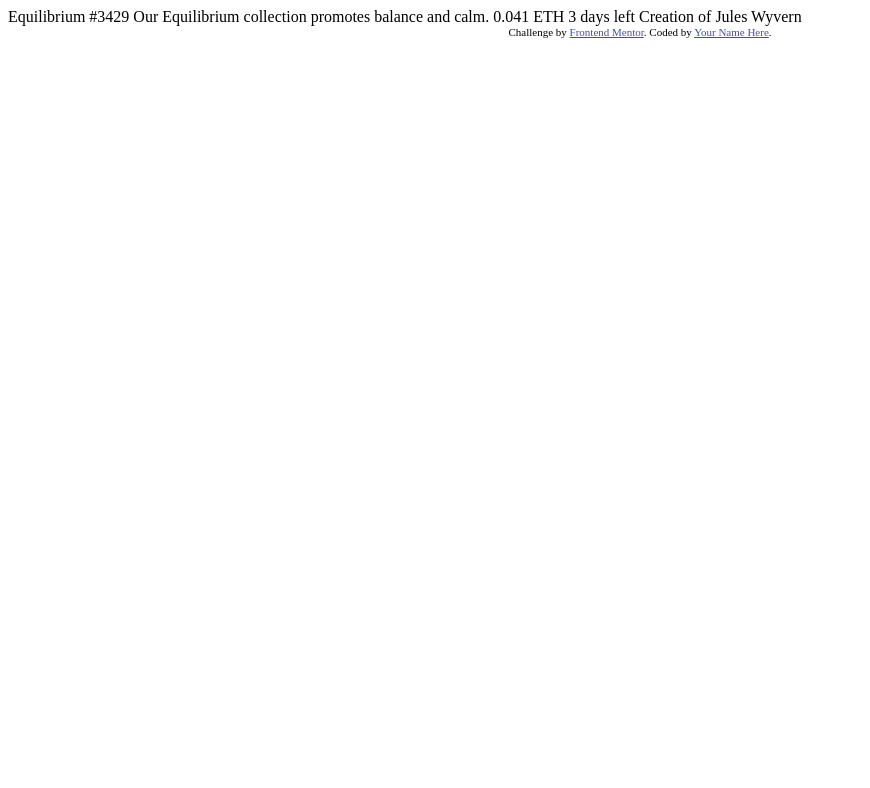
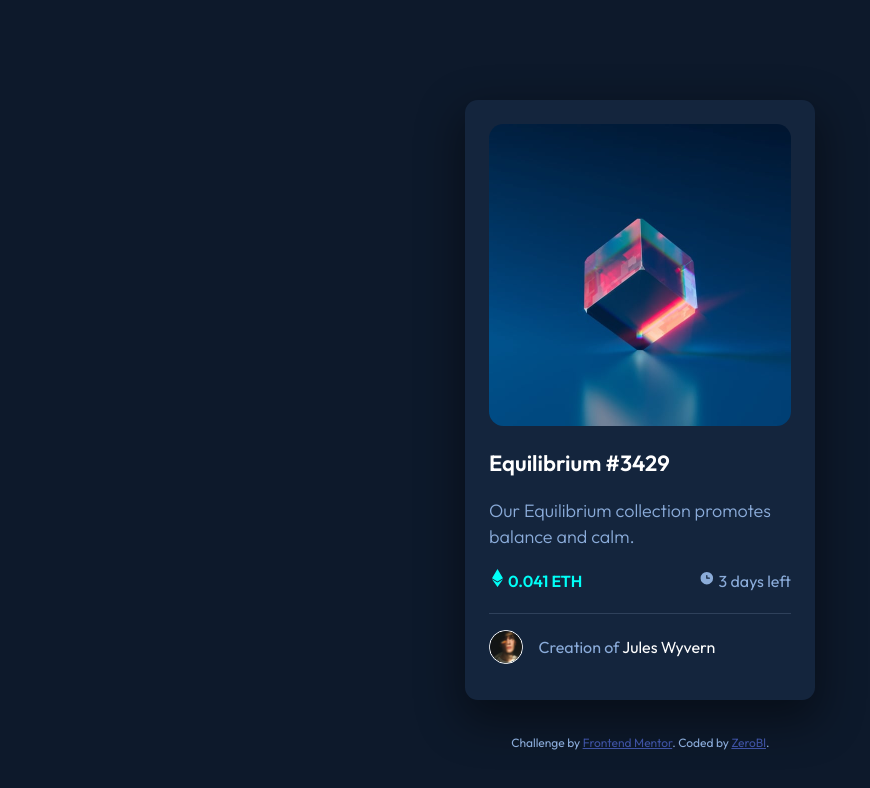
Before and after one commit to ZeroBl21/NFT-card, a plain HTML site: page index.html in a window 1280 px wide. Shown: the whole page, without its empty margins (0-870 px from the left). Drawn offline with Linux system fonts and the light colour scheme.

Commit message:
Se ha avanzado bastante rapido en estructura y diseño de del producto

```diff
--- /dev/null
+++ b/css/style.css
@@ -0,0 +1,160 @@
+/* General */
+
+:root{
+    /* Primary */
+
+    --softBlue: hsl(215, 51%, 70%);
+    --Cyan: hsl(178, 100%, 50%);
+
+    /* Secondary */
+
+    --veryDarkBlue: hsl(217, 54%, 11%);
+    --DarkerBlue: hsl(216, 50%, 16%);
+    --DarkBlue: hsl(215, 32%, 27%);
+    --justWhite: hsl(0, 0%, 100%);
+
+
+}
+
+html,body{
+    height: 100%;
+    background-color: var(--veryDarkBlue);
+    color: var(--softBlue);
+    font-family: 'Outfit', sans-serif;
+}
+
+
+.prueba{
+    display: flex;
+    align-items: center;
+    justify-content: center;
+    height: 100%;
+}
+
+/* Main Start */
+
+main{
+    background: var(--DarkerBlue);
+    position: relative;
+    min-width: 320px;
+    max-width: 350px;
+    height: 600px;
+    padding: 1.5rem;
+    border-radius: 0.8rem;
+
+    /* Shadow */
+
+    box-shadow: 0px 17px 44px 5px rgba(0,0,0,0.42);
+    -webkit-box-shadow: 0px 17px 44px 5px rgba(0,0,0,0.42);
+    -moz-box-shadow: 0px 17px 44px 5px rgba(0,0,0,0.42);
+}
+
+main .main-nft{
+    border-radius: 0.9rem;
+}
+
+.main-title h2{
+    font-size: 22px;
+    font-weight: bold;
+    line-height: 4.3rem;
+}
+
+.main-title h2 a{
+    text-decoration: none;
+    color: var(--justWhite);
+    transition:color .2s ease-out;
+}
+
+.main-title h2 a:hover{
+    color: var(--Cyan);
+}
+
+.main-title p{
+    font-size: 18px;
+    font-weight: 300;
+    line-height: 1.6rem;
+    color: var(--softBlue);
+}
+
+/* Info */
+
+.main-info{
+    display: flex;
+    justify-content: space-between;
+    font-size: 16px;
+    font-weight: 400;
+    line-height: 2rem;
+    margin: 1rem 0;
+}
+
+.main-info__price{
+    font-weight: 600;
+    color: var(--Cyan);
+}
+
+.main-info .etherium{
+    display: inline-block;
+    height: 18px;
+    width: 16px;
+    background: url(../images/icon-ethereum.svg) no-repeat center;
+    background-size: contain;
+}
+
+.main-info .clock{
+    display: inline-block;
+    height: 18px;
+    width: 16px;
+    background: url(../images/icon-clock.svg) no-repeat center;
+    background-size: contain;
+}
+
+/* Creator */
+
+.main-creator{
+    display: flex;
+    align-items: center;
+    padding-top: 1em;
+    border-top: 1px solid var(--DarkBlue);
+}
+
+.main-creator img{
+    width: 2.1rem;
+    height: 2.1rem;
+    border-radius: 50%;
+    border: 1px solid var(--justWhite);
+    margin-right: 1em;
+}
+
+.main-creator img:hover{
+    background-image: url("../images/icon-view.svg");
+    filter: opacity(0.5);
+}
+
+.main-creator p{
+    font-size: 16px;
+    font-weight: 400;
+}
+
+.main-creator p a{
+    color: var(--justWhite);
+    text-decoration: none;
+    transition:color .4s ease-out;
+}
+
+.main-creator p a:hover{
+    color: var(--Cyan);
+}
+
+/* Atrribution */
+
+.attribution{
+    font-size: 12px;
+    text-align: center;
+    position: absolute;
+    bottom: -50px;
+    right: 13%;
+}
+
+.attribution a{
+    color: hsl(228, 45%, 44%);
+}
--- a/index.html
+++ b/index.html
@@ -6,16 +6,66 @@
 
     <link rel="icon" type="image/png" sizes="32x32" href="./images/favicon-32x32.png">
 
+    <!-- Css -->
+    <link rel="stylesheet" href="./css/style.css">
+    <link rel="stylesheet" href="./css/normalize.css">
+
+
+    <!-- Font -->
+    <link rel="preconnect" href="https://fonts.googleapis.com">
+    <link rel="preconnect" href="https://fonts.gstatic.com" crossorigin>
+    <link href="https://fonts.googleapis.com/css2?family=Outfit:wght@300;400;600&display=swap" rel="stylesheet">
+
     <title>Frontend Mentor | NFT preview card component</title>
 
-  <!-- Feel free to remove these styles or customise in your own stylesheet 👍 -->
-  <style>
-    .attribution { font-size: 11px; text-align: center; }
-    .attribution a { color: hsl(228, 45%, 44%); }
-  </style>
   </head>
   <body>
 
+
+    <div class="prueba">
+      <main>
+
+        <a href="#"><img class="main-nft" src="./images/image-equilibrium.jpg" alt="Equilibrium"></a>
+        <div class="main-title">
+          <h2><a href="#">Equilibrium #3429</a></h2>
+          <p>Our Equilibrium collection promotes balance and calm.</p>
+        </div>
+
+        <div class="main-info">
+          <p class="main-info__price"><span class="etherium"></span> 0.041 ETH</p>
+          <p ><span class="clock"></span> 3 days left</p>
+        </div>
+
+
+        <div class="main-creator">
+          <img src="./images/image-avatar.png" alt="Avatar">
+          <p>Creation of <a href="#">Jules Wyvern</a></p>
+        </div>
+
+        <div class="attribution">
+          Challenge by <a href="https://www.frontendmentor.io?ref=challenge" target="_blank">Frontend Mentor</a>.
+          Coded by <a href="#">ZeroBl</a>.
+        </div>
+
+      </main>
+    </div>
+
+
+
+
+
+
+
+
+
+
+
+
+  </body>
+</html>
+
+
+<!--
   Equilibrium #3429
 
   Our Equilibrium collection promotes balance and calm.
@@ -24,10 +74,4 @@
   3 days left
 
   Creation of Jules Wyvern
-
-  <div class="attribution">
-    Challenge by <a href="https://www.frontendmentor.io?ref=challenge" target="_blank">Frontend Mentor</a>.
-    Coded by <a href="#">Your Name Here</a>.
-  </div>
-</body>
-</html>
+-->
```
Also changed, not shown: css/normalize.css (added). Lines whose indentation alone changed are shown as unchanged.
